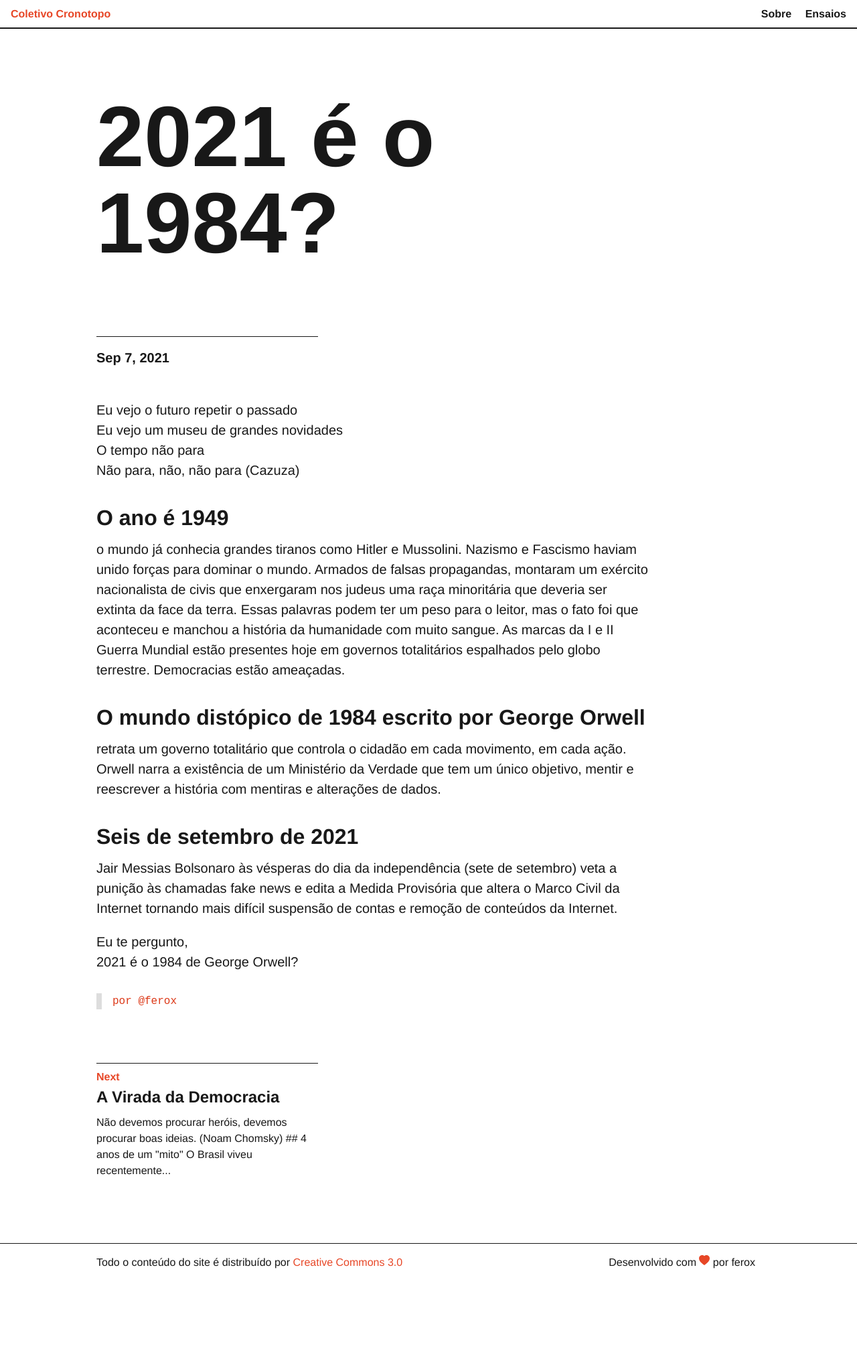
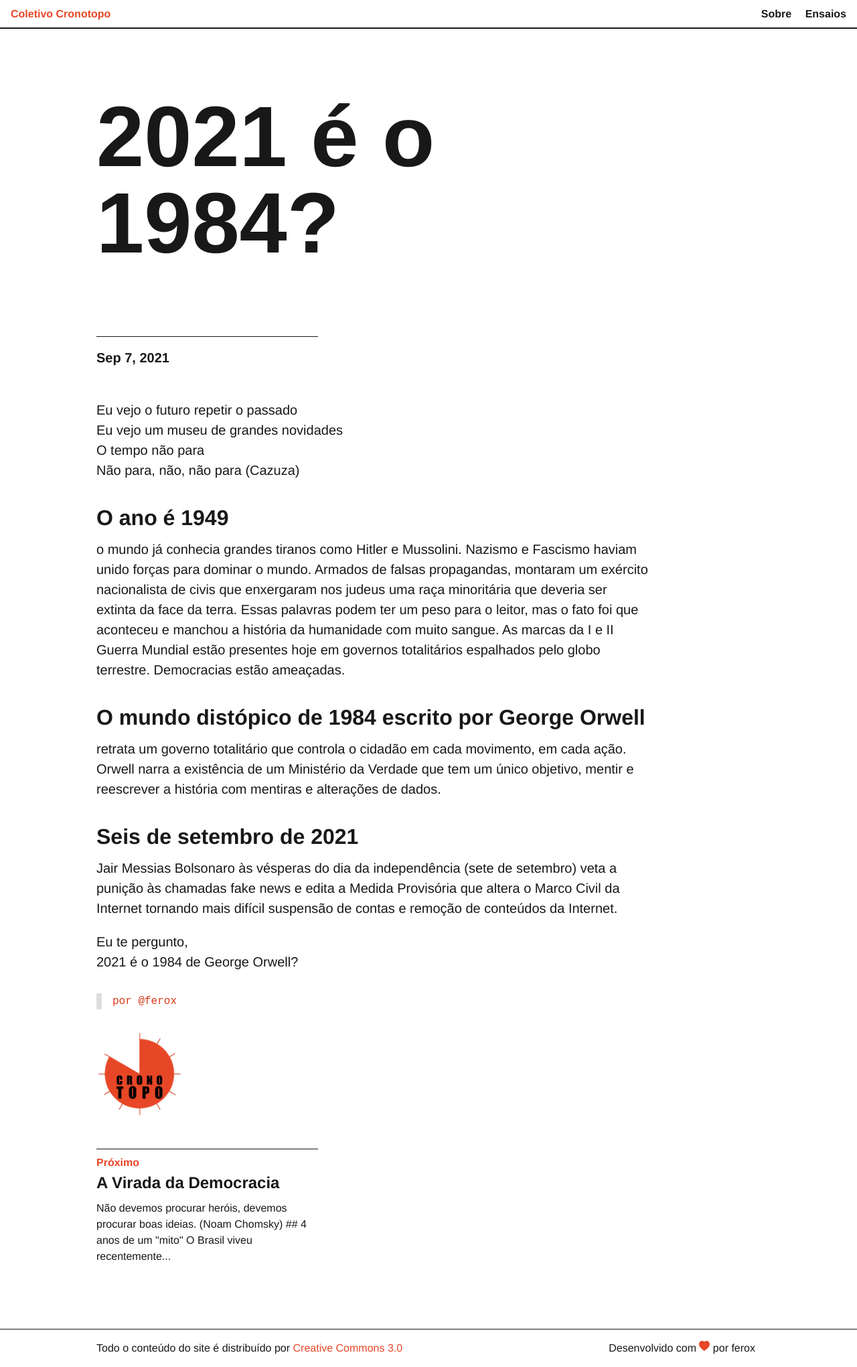
Before and after one commit to cronotopo/cronotopo.github.io, a Jekyll site: the page built from _posts/2021-09-07-1984-sete-setembro.md, in a window 1280 px wide. Shown: the whole page at 67% size. Built offline with Jekyll 4.4.1, drawn with Linux system fonts in a browser that asks for light colours; before the commit the page ends 1913 px from its top, so only the background shows below that.

Commit message:
Adicionando a logo no final dos posts e traduzindo botões

```diff
--- /dev/null
+++ b/_includes/logo-post.html
@@ -0,0 +1,3 @@
+<div class="logo-post">
+    <img src="../../../../assets/images/cronotopo_logo_red.png">
+</div>
--- a/_includes/previous-next.html
+++ b/_includes/previous-next.html
@@ -4,7 +4,7 @@
 {% if page.previous.url %}
   <div class="col-4 sm-width-full left mr-lg-4 mt-3">
     <a class="no-underline border-top-thin py-1 block" href="{{ page.previous.url | prepend: full_base_url }}">
-      <span class="h5 bold text-accent">Previous</span>
+      <span class="h5 bold text-accent">Anterior</span>
       <p class="bold h3 link-primary mb-1">{{ page.previous.title }}</p>
       <p>{{ page.previous.content | strip_html | truncatewords:20 }}</p>
     </a>
@@ -13,7 +13,7 @@
   {% if page.next.url %}
   <div class="col-4 sm-width-full left mt-3">
     <a class="no-underline border-top-thin py-1 block" href="{{ page.next.url | prepend: full_base_url }}">
-      <span class="h5 bold text-accent">Next</span>
+      <span class="h5 bold text-accent">Próximo</span>
       <p class="bold h3 link-primary mb-1">{{ page.next.title }}</p>
       <p>{{ page.next.content | strip_html | truncatewords:20 }}</p>
     </a>
--- a/_includes/previous-next_has-categories.html
+++ b/_includes/previous-next_has-categories.html
@@ -22,7 +22,7 @@
 {% if prev_post %}
 <div class="col-4 sm-width-full left mr-lg-4 mt-3">
   <a class="no-underline border-top-thin py-1 block" href="{{ prev_post.url | prepend: full_base_url }}">
-    <span class="h5 bold text-accent">Previous</span>
+    <span class="h5 bold text-accent">Anterior</span>
     <p class="bold h3 link-primary mb-1">{{ prev_post.title }}</p>
     <p>{{ page.previous.content | strip_html | truncatewords:20 }}</p>
   </a>
@@ -31,7 +31,7 @@
 {% if next_post %}
 <div class="col-4 sm-width-full left mt-3">
   <a class="no-underline border-top-thin py-1 block" href="{{ next_post.url | prepend: full_base_url }}">
-    <span class="h5 bold text-accent">Next</span>
+    <span class="h5 bold text-accent">Próximo</span>
     <p class="bold h3 link-primary mb-1">{{ next_post.title }}</p>
     <p>{{ page.next.content | strip_html | truncatewords:20 }}</p>
   </a>
--- a/_layouts/category-post.html
+++ b/_layouts/category-post.html
@@ -10,7 +10,7 @@ layout: default
   <div class="prose" itemprop="articleBody">
       {{ content }}
   </div>
-
+  {% include logo-post.html %}
 </article>
 
 <div class="container mx-auto px-2 py-2 clearfix">
--- a/_sass/_base.scss
+++ b/_sass/_base.scss
@@ -35,6 +35,15 @@ dl, dd, ol, ul, figure {
   img {
     width: auto;
     height: 56px;
+  }
+}
+
+.logo-post {
+  display: flex;
+
+  img {
+    width: auto;
+    height: 128px;
   }
 }
 
```
